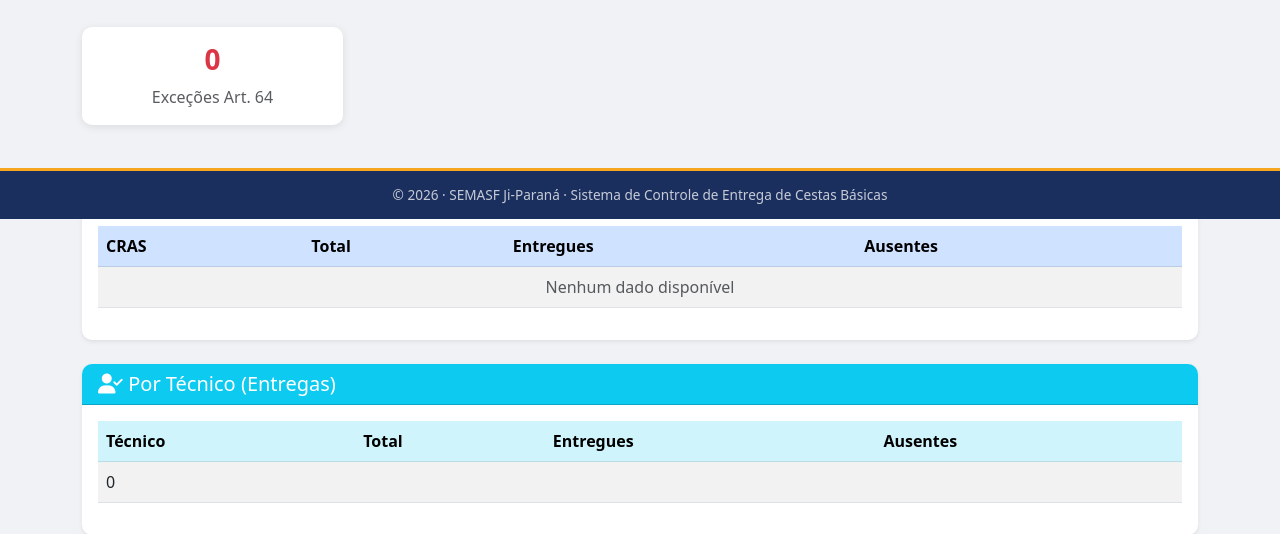
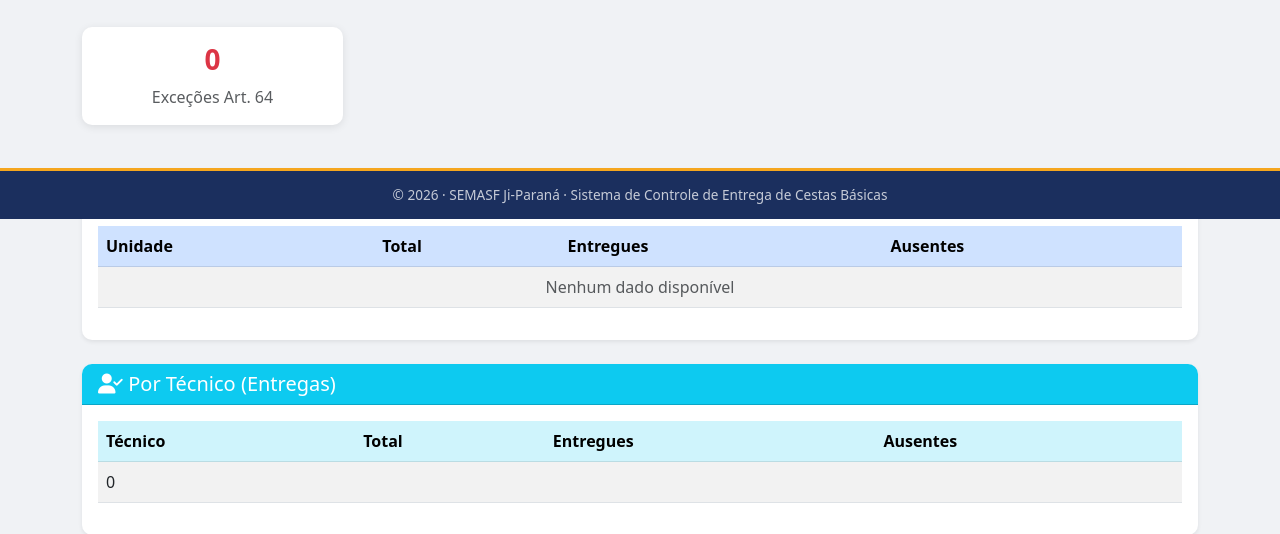
Before and after one commit to vigilanciasocioassistencialjp-maker/sistema-beneficios-semasf, a Flask app: page /relatorio in a window 1280 px wide. Shown: the part 581-1115 px from the top of the page. Run offline with Flask 3, Linux system fonts and the light colour scheme; the visitor is signed in with stand-in values (Sample User, id 1); data that the repository does not hold is empty; some libraries are stand-ins or nearby versions.

Commit message:
Add files via upload

```diff
--- a/app.py
+++ b/app.py
@@ -1630,15 +1630,22 @@ def relatorio():
     """, (filtro_like,))
     total_excecoes = cursor.fetchone()[0]
 
-    # Por CRAS
+    # Por Unidade (equipe do técnico que fez a escuta)
     cursor.execute("""
-        SELECT cras,
-               COUNT(*) as total,
-               SUM(CASE WHEN status = 'Entregue' THEN 1 ELSE 0 END) as entregues,
-               SUM(CASE WHEN status = 'Ausente' THEN 1 ELSE 0 END) as ausentes
-        FROM solicitacoes
-        WHERE data_solicitacao LIKE %s OR data_entrega LIKE %s OR data_entrega LIKE %s
-        GROUP BY cras
+        SELECT
+            CASE
+                WHEN u.perfil = 'creas'             THEN 'CREAS'
+                WHEN u.perfil = 'cras_volante'       THEN 'EQUIPE VOLANTE'
+                WHEN u.perfil IN ('admin','gestor')  THEN 'ADMINISTRAÇÃO'
+                ELSE COALESCE(u.cras, s.cras, 'Não informado')
+            END AS unidade,
+            COUNT(*) as total,
+            SUM(CASE WHEN s.status = 'Entregue' THEN 1 ELSE 0 END) as entregues,
+            SUM(CASE WHEN s.status = 'Ausente'  THEN 1 ELSE 0 END) as ausentes
+        FROM solicitacoes s
+        LEFT JOIN usuarios u ON s.tecnico = u.usuario
+        WHERE s.data_solicitacao LIKE %s OR s.data_entrega LIKE %s OR s.data_entrega LIKE %s
+        GROUP BY unidade
         ORDER BY total DESC
     """, (filtro_like, filtro_like, filtro_like_entrega))
     por_cras = cursor.fetchall()
@@ -2021,7 +2028,7 @@ def relatorio_pdf(tipo):
         # Tabela Por CRAS
         c.setFont("Helvetica-Bold", 11)
         c.setFillColorRGB(0, 0.3, 0)
-        c.drawString(2*cm, y, "DISTRIBUIÇÃO POR CRAS")
+        c.drawString(2*cm, y, "DISTRIBUIÇÃO POR UNIDADE RESPONSÁVEL")
         c.setFillColorRGB(0, 0, 0)
         y -= 0.6*cm
         c.setFont("Helvetica-Bold", 9)
--- a/templates/relatorio.html
+++ b/templates/relatorio.html
@@ -169,17 +169,17 @@
         </div>
     </div>
 
-    <!-- Por CRAS -->
+    <!-- Por Unidade -->
     <div class="card shadow-sm mb-4">
         <div class="card-header bg-primary text-white">
-            <h5 class="mb-0"><i class="fas fa-building"></i> Por CRAS</h5>
+            <h5 class="mb-0"><i class="fas fa-building"></i> Por Unidade Responsável</h5>
         </div>
         <div class="card-body">
             <div class="table-responsive">
                 <table class="table table-striped table-hover">
                     <thead class="table-primary">
                         <tr>
-                            <th>CRAS</th>
+                            <th>Unidade</th>
                             <th>Total</th>
                             <th>Entregues</th>
                             <th>Ausentes</th>
```
